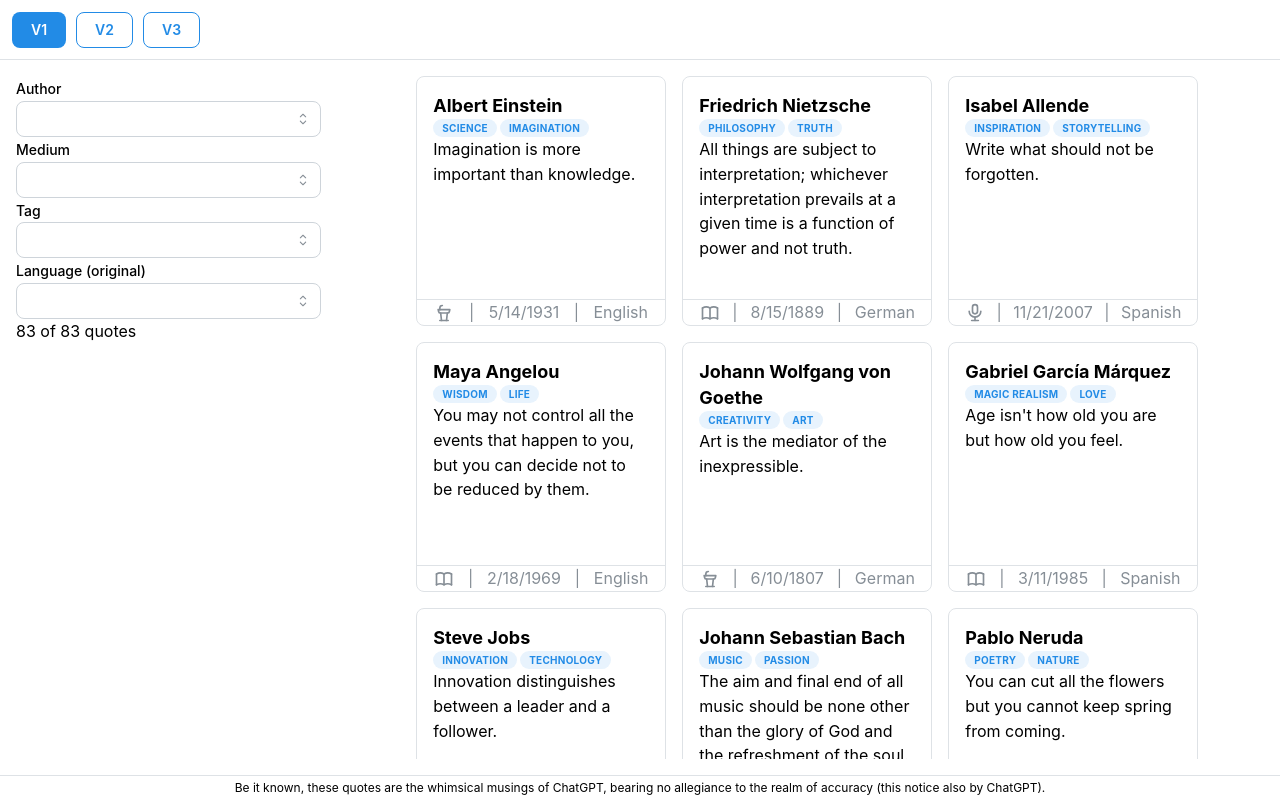
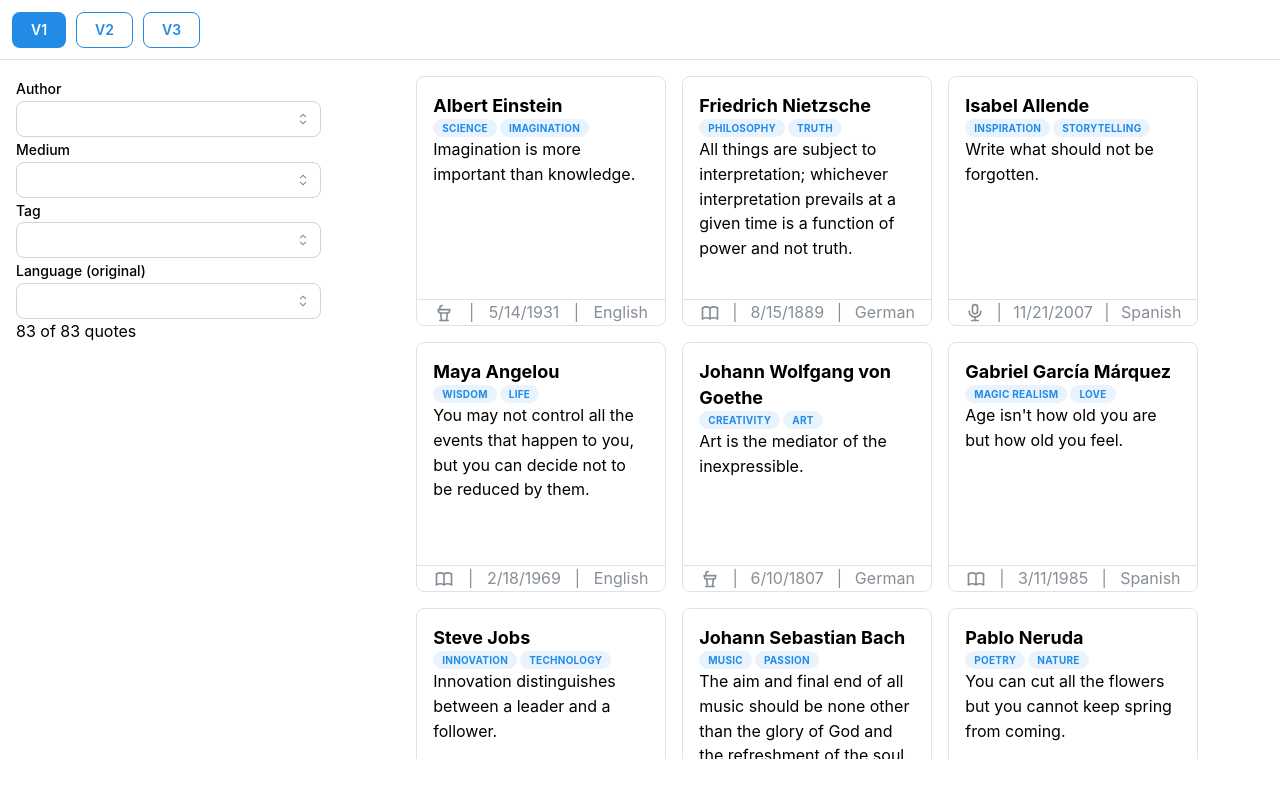
Before and after one commit to smophat7/cs356-cs-classes, a React (Vite) app: page /method1 in a window 1280 px wide. Built offline with nearby package versions, Linux system fonts and the light colour scheme.

Commit message:
Remove footer. Update README

```diff
--- a/src/App.tsx
+++ b/src/App.tsx
@@ -1,9 +1,8 @@
 import "@mantine/core/styles.css";
-import { AppShell, Center, MantineProvider, Text } from "@mantine/core";
+import { AppShell, MantineProvider } from "@mantine/core";
 import { theme } from "./theme";
 import rawQuotes from "./data/quotes.json";
 import rawCategorizations from "./data/tagCategories.json";
-import footerText from "./data/footer_text.json";
 import {
   TopLevelCategory,
   RawCategorizations,
@@ -16,17 +15,11 @@ import { RouteEndpoints } from "./types/RouteEndpoints";
 import { AppHeader, AppRoutes, CategoryNavbar } from "./components";
 import { useEffect, useState } from "react";
 
-function getFooterText(): string {
-  const options = footerText.options;
-  return options[Math.floor(Math.random() * options.length)];
-}
-
 export default function App() {
   const [navbarOpen, setNavbarOpen] = useState<boolean>(true);
   const location = useLocation();
   const isMethod1 = location.pathname === RouteEndpoints.Method1;
   const isMethod3 = location.pathname === RouteEndpoints.Method3;
-  const footer = getFooterText();
   const [topLevelCategories, setTopLevelCategories] = useState<
     TopLevelCategory[]
   >([]);
@@ -98,13 +91,6 @@ export default function App() {
             selectedSubcategory={selectedSubcategory}
           />
         </AppShell.Main>
-        <AppShell.Footer>
-          <Center h="100%">
-            <Text ta="center" size="xs" p={3}>
-              {footer} (this notice also by ChatGPT).
-            </Text>
-          </Center>
-        </AppShell.Footer>
       </AppShell>
     </MantineProvider>
   );
--- a/src/data/footer_text.json
+++ /dev/null
@@ -1,10 +0,0 @@
-{
-  "options": [
-    "Be it known, these quotes are the whimsical musings of ChatGPT, bearing no allegiance to the realm of accuracy",
-    "In the grand tapestry of discourse, these quotes are but fanciful threads woven by the loom of ChatGPT, straying from the path of veracity",
-    "These quotes, the playful jests of ChatGPT, dance merrily around the maypole of truth, seldom pausing to pay it homage",
-    "Like a jester at the court of accuracy, these quotes, birthed by ChatGPT, jest and jape, rarely bowing to the king of truth",
-    "These quotes, the mischievous sprites of ChatGPT, frolic in the forest of fact, rarely treading the path of truth",
-    "In the grand theatre of dialogue, these quotes are the impish improvisations of ChatGPT, often straying from the script of truth"
-  ]
-}
```
Also changed, not shown: 1 other file (tests, documents, lock files or other folders).
